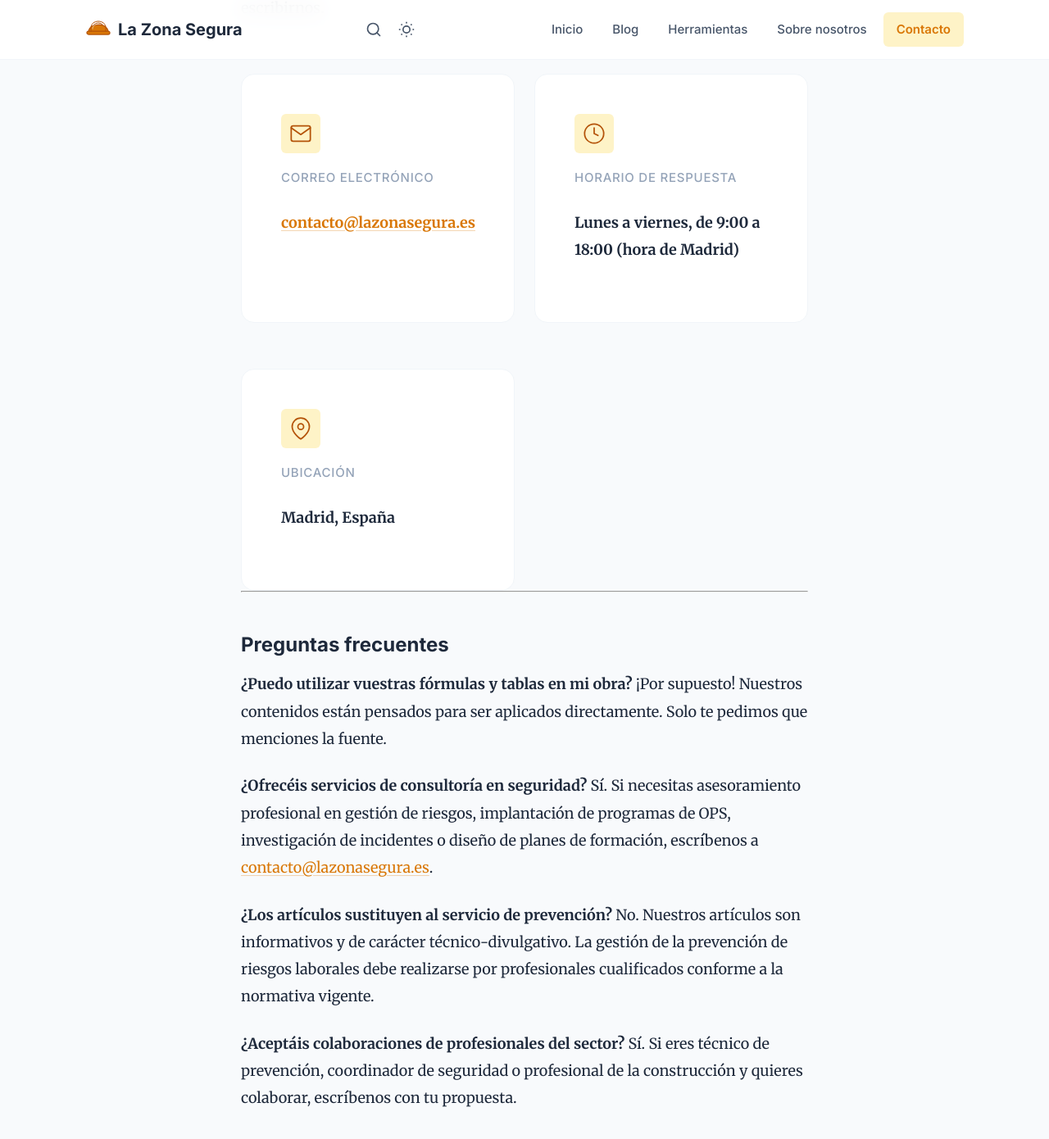
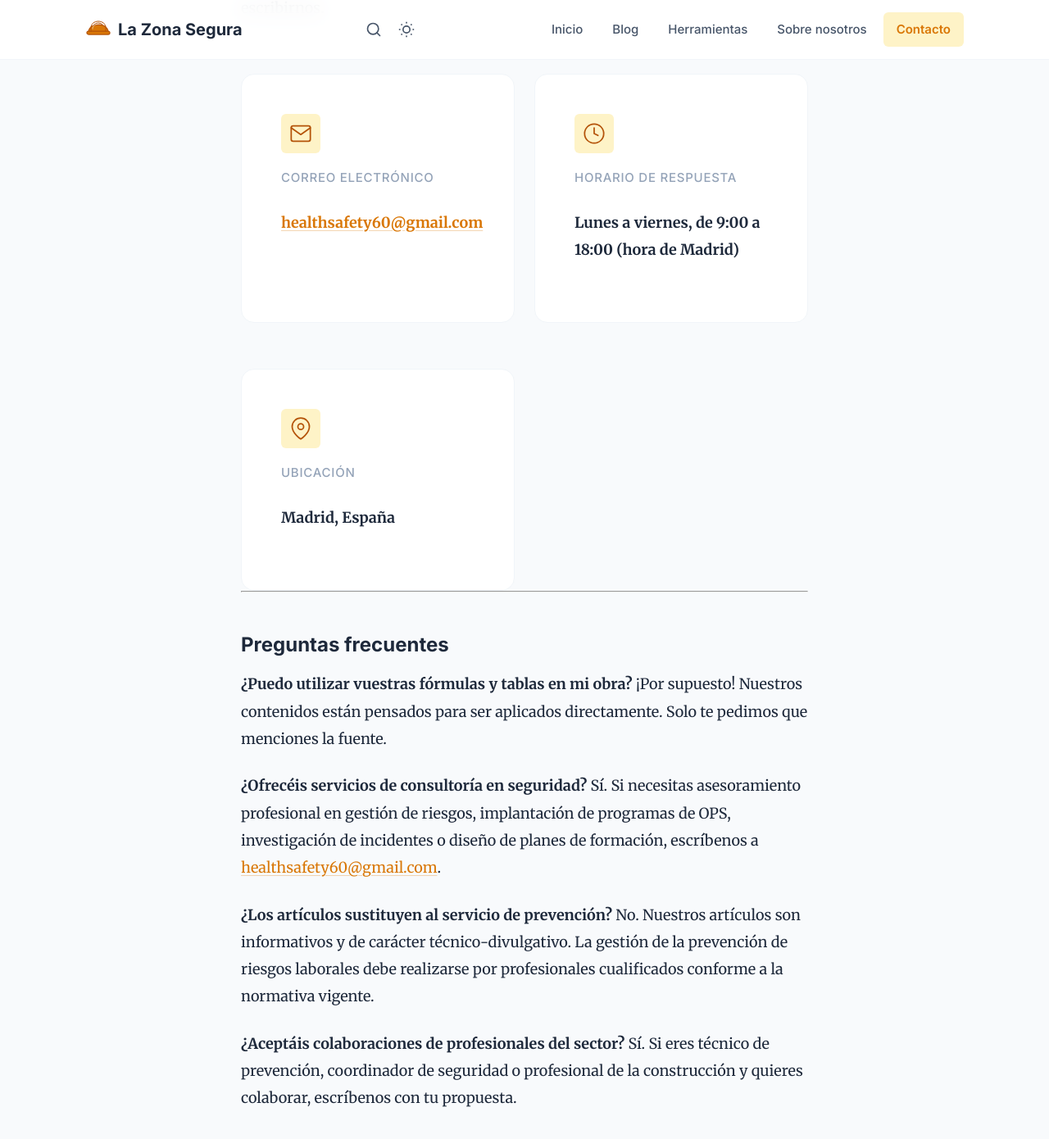
Before and after one commit to lazonaseguraLZS/lazonasegura, a Jekyll site: the page built from contacto.md, in a window 1280 px wide and 1400 px high, scrolled down 403 px. Shown: the top 1390 px of the window at 82% size. Built offline with Jekyll 4.4.1, drawn with Linux system fonts in a browser that asks for light colours.

Commit message:
Actualizar email de contacto a healthsafety60@gmail.com

```diff
--- a/_config.yml
+++ b/_config.yml
@@ -18,7 +18,7 @@ lang: es
 # Autor por defecto
 author:
   name: "La Zona Segura"
-  email: "contacto@lazonasegura.es"
+  email: "healthsafety60@gmail.com"
 
 # Tema
 theme: minima
--- a/contacto.md
+++ b/contacto.md
@@ -14,7 +14,7 @@ Si tienes alguna consulta sobre observaciones preventivas, gestión de incidente
     </div>
     <p class="contact-card__label">Correo electrónico</p>
     <p class="contact-card__value">
-      <a href="mailto:contacto@lazonasegura.es">contacto@lazonasegura.es</a>
+      <a href="mailto:healthsafety60@gmail.com">healthsafety60@gmail.com</a>
     </p>
   </div>
 
@@ -47,7 +47,7 @@ Si tienes alguna consulta sobre observaciones preventivas, gestión de incidente
 ¡Por supuesto! Nuestros contenidos están pensados para ser aplicados directamente. Solo te pedimos que menciones la fuente.
 
 **¿Ofrecéis servicios de consultoría en seguridad?**
-Sí. Si necesitas asesoramiento profesional en gestión de riesgos, implantación de programas de OPS, investigación de incidentes o diseño de planes de formación, escríbenos a [contacto@lazonasegura.es](mailto:contacto@lazonasegura.es).
+Sí. Si necesitas asesoramiento profesional en gestión de riesgos, implantación de programas de OPS, investigación de incidentes o diseño de planes de formación, escríbenos a [healthsafety60@gmail.com](mailto:healthsafety60@gmail.com).
 
 **¿Los artículos sustituyen al servicio de prevención?**
 No. Nuestros artículos son informativos y de carácter técnico-divulgativo. La gestión de la prevención de riesgos laborales debe realizarse por profesionales cualificados conforme a la normativa vigente.
```
